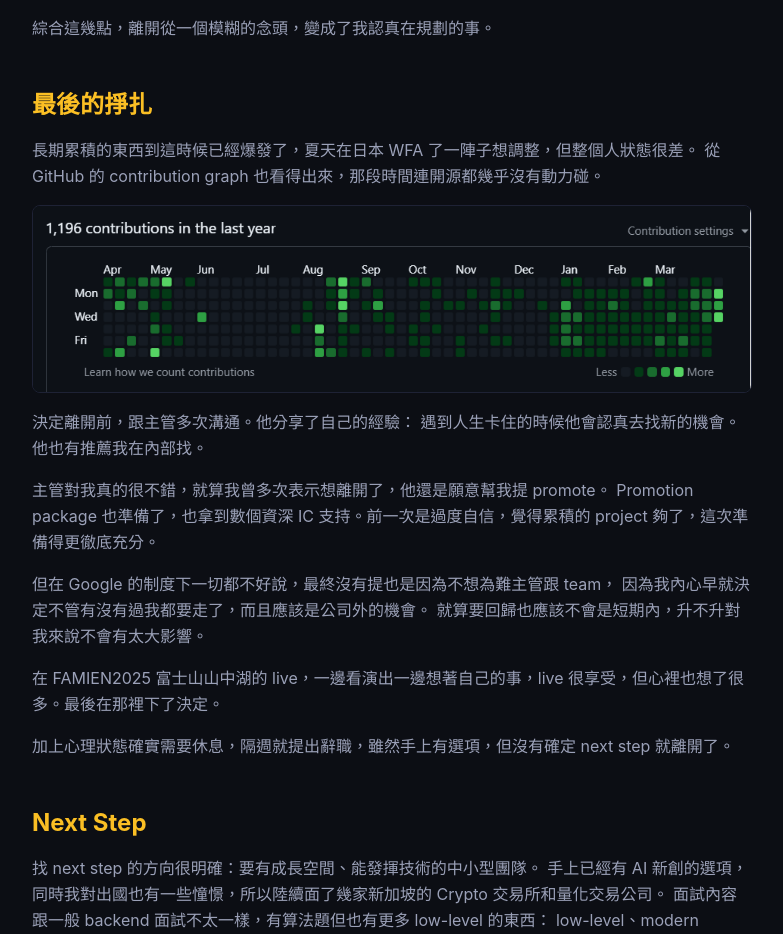
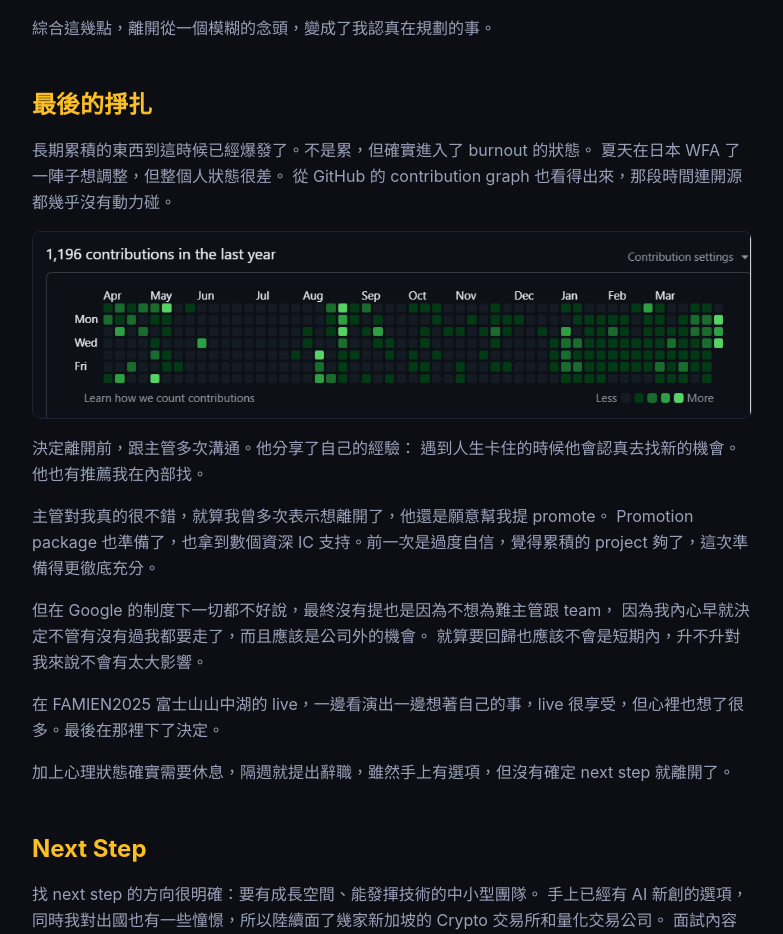
Before and after one commit to HanaYukii/hanayukii-site, a Next.js app: page /blog/leaving-google in a window 1280 px wide. Shown: the part 2620-3554 px from the top of the page, without its empty margins (248-1031 px from the left). Built offline with nearby package versions, Linux system fonts and the light colour scheme.

Commit message:
clarify burnout: not physical exhaustion but mental state

```diff
--- a/src/app/blog/leaving-google/page.tsx
+++ b/src/app/blog/leaving-google/page.tsx
@@ -204,7 +204,8 @@ export default function LeavingGoogle() {
           <Heading id="final-decision">最後的掙扎</Heading>
           <div className="space-y-4">
             <p>
-              長期累積的東西到這時候已經爆發了，夏天在日本 WFA 了一陣子想調整，但整個人狀態很差。
+              長期累積的東西到這時候已經爆發了。不是累，但確實進入了 burnout 的狀態。
+              夏天在日本 WFA 了一陣子想調整，但整個人狀態很差。
               從 GitHub 的 contribution graph 也看得出來，那段時間連開源都幾乎沒有動力碰。
             </p>
             <p className="my-4">
```
